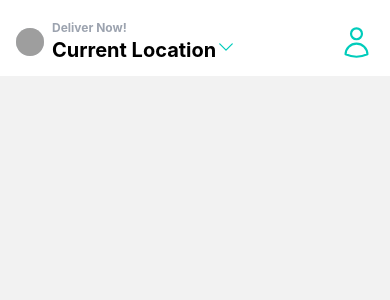
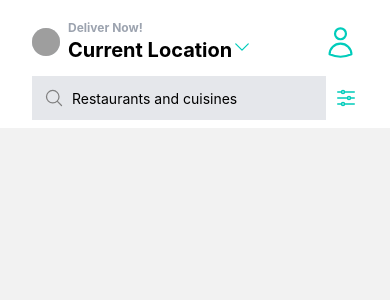
Before and after one commit to Volkoviysash/delivery-md, a React Native app: screen /Home in a window 390 px wide. Shown: the top 300 px of the page. Built offline with nearby package versions, Linux system fonts and the light colour scheme; grey boxes are pictures that could not be loaded.

Commit message:
feat: Building Header Section.

```diff
--- a/screens/HomeScreen.js
+++ b/screens/HomeScreen.js
@@ -1,4 +1,5 @@
-import { View, Text, SafeAreaView, Image } from "react-native";
+import { View, Text, SafeAreaView, Image, TextInput } from "react-native";
+
 import React, { useLayoutEffect } from "react";
 import { useNavigation } from "@react-navigation/native";
 import {
@@ -22,7 +23,7 @@ const HomeScreen = () => {
       <Text className='text-red-500'></Text>
 
       {/* Header */}
-      <View className='flex-row pb-3 items-center mx-4 space-x-2'>
+      <View className='flex-row pb-3 items-center mx-4 space-x-2 px-4'>
         <Image
           source={{ uri: "../assets/logoes/delivery.jpeg" }}
           className='h-7 w-7 bg-gray-300 rounded-full'
@@ -38,6 +39,19 @@ const HomeScreen = () => {
 
         <UserIcon size={35} color='#00CCBB' />
       </View>
+
+      {/* Search */}
+      <View className='flex-row items-center space-x-2 pb-2 mx-4 px-4'>
+        <View className='flex-row space-x-2 flex-1 bg-gray-200 p-3'>
+          <MagnifyingGlassIcon color='gray' size={20} />
+          <TextInput
+            placeholder='Restaurants and cuisines'
+            keyboardType='default'
+          />
+        </View>
+
+        <AdjustmentsHorizontalIcon color='#00CCBB' />
+      </View>
     </SafeAreaView>
   );
 };
```
